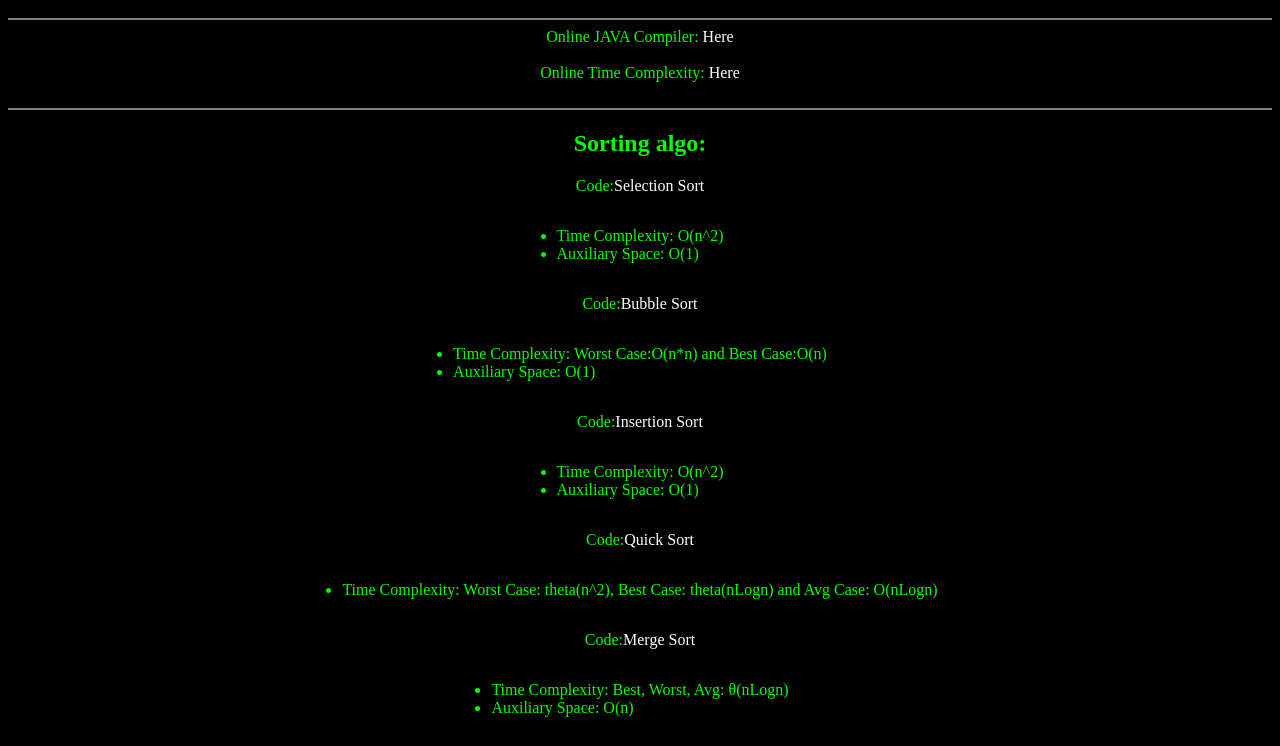
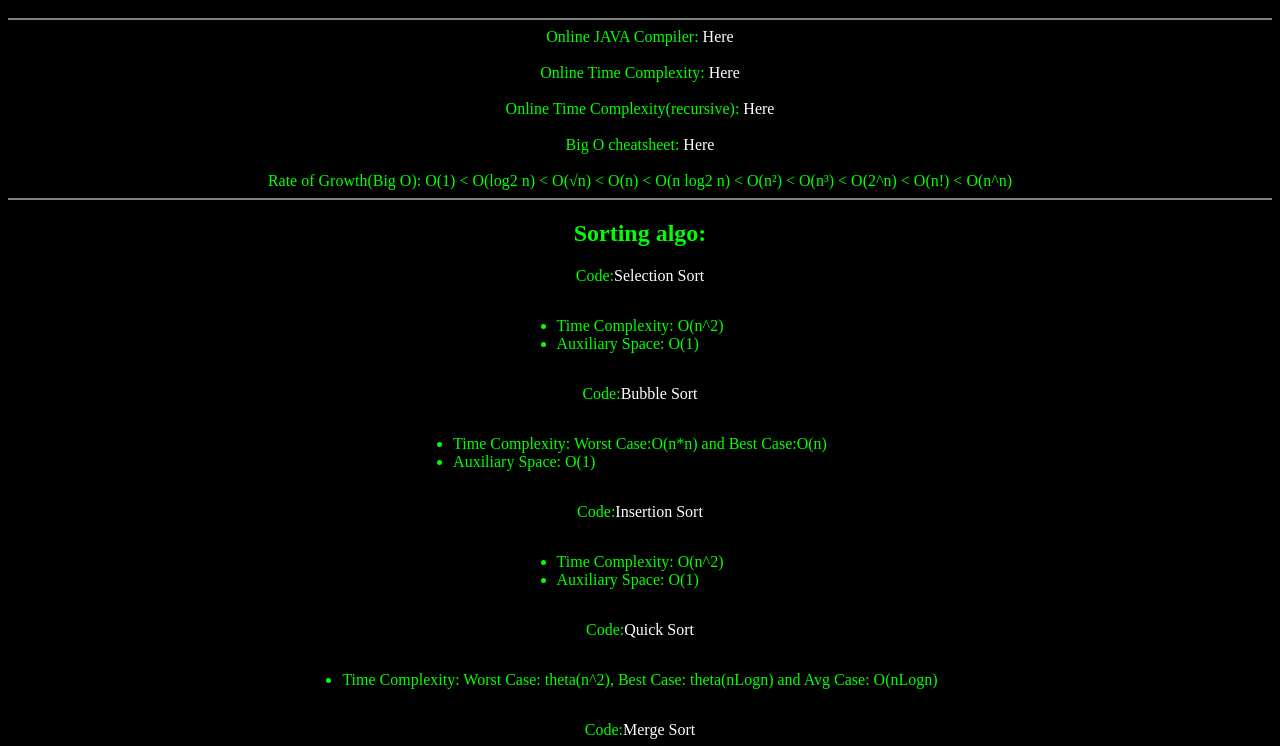
Before and after one commit to Abhijit-Mandal/AD2, a plain HTML site: page index.html in a window 1280 px wide. Shown: the part 48-794 px from the top of the page. Drawn offline with Linux system fonts and the light colour scheme.

Commit message:
Update index.html

```diff
--- a/index.html
+++ b/index.html
@@ -59,7 +59,12 @@ td, th {
 	<br>
 	<div>Online Time Complexity: <a href="https://shunnarski.github.io/BigO.html" target="_blank">Here</a></div>
 	<br>
-
+	<div>Online Time Complexity(recursive): <a href="https://www.wolframalpha.com/input?i=T%5Bn%5D%3D%3DT%5Bn%2F2%5D%2B1" target="_blank">Here</a></div>
+	<br>
+    <div>Big O cheatsheet: <a href="https://www.bigocheatsheet.com/" target="_blank">Here</a></div>
+	<br>
+	Rate of Growth(Big O):
+	O(1) < O(log2 n) < O(√n) < O(n) < O(n log2 n) < O(n²) < O(n³) < O(2^n) < O(n!) < O(n^n)
 <hr style="height:2px;border-width:0;color:gray;background-color:gray">
 
 	<h2> Sorting algo:</h2>
@@ -215,6 +220,9 @@ td, th {
 		<div>
 		<p>Code:<a href="https://www.geeksforgeeks.org/traveling-salesman-problem-tsp-implementation/?ref=lbp" target="_blank">Traveling Salesman Problem</a>
 		<p>Run Program:<a href="https://www.jdoodle.com/a/4lL8" target="_blank">JAVA</a> </p>
+		<ul>
+		<li>Time Complexity: O(2^n*n^2) </li>
+</ul>
     </p>
 </div>
 <hr style="height:2px;border-width:0;color:gray;background-color:gray">
```
